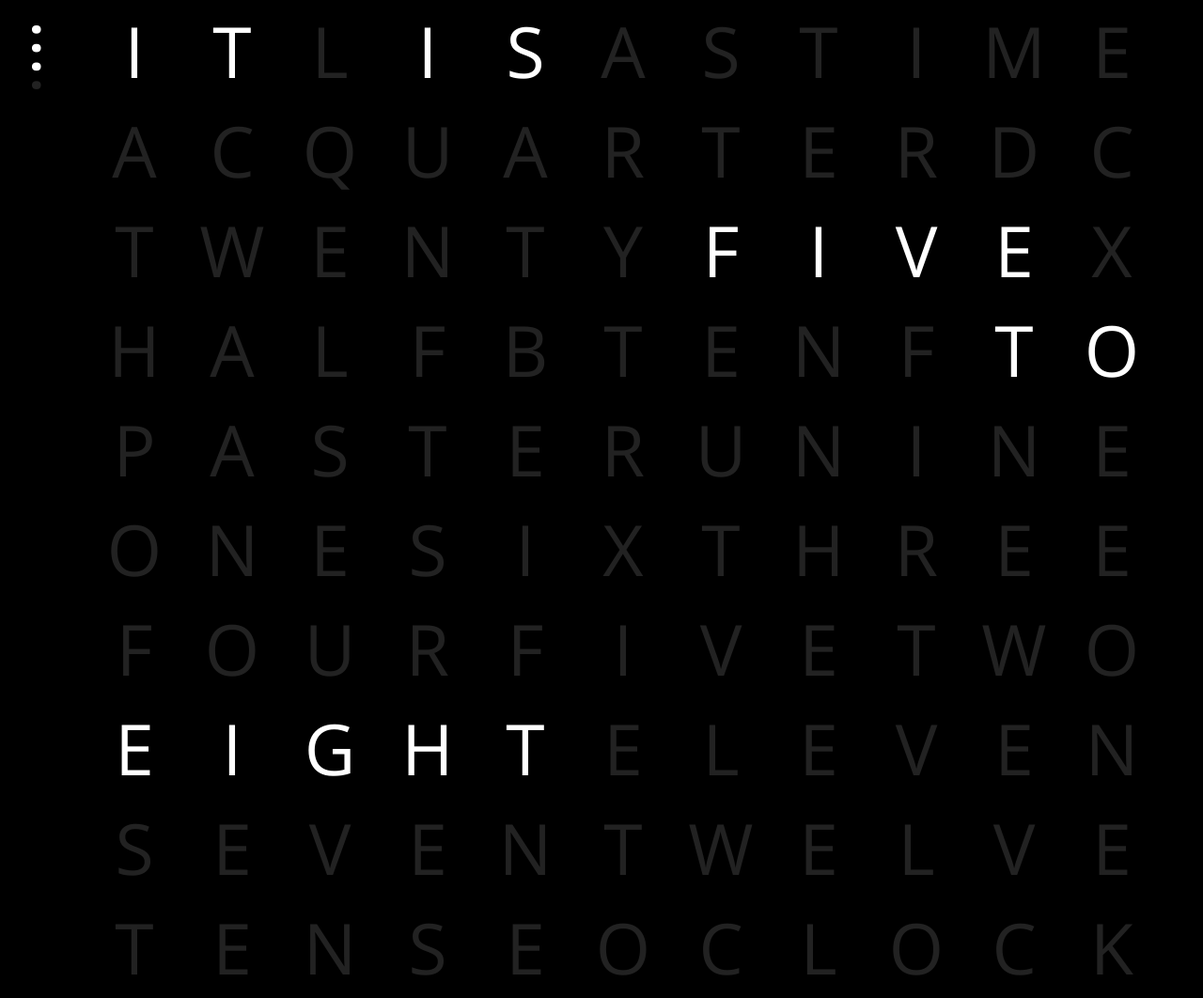
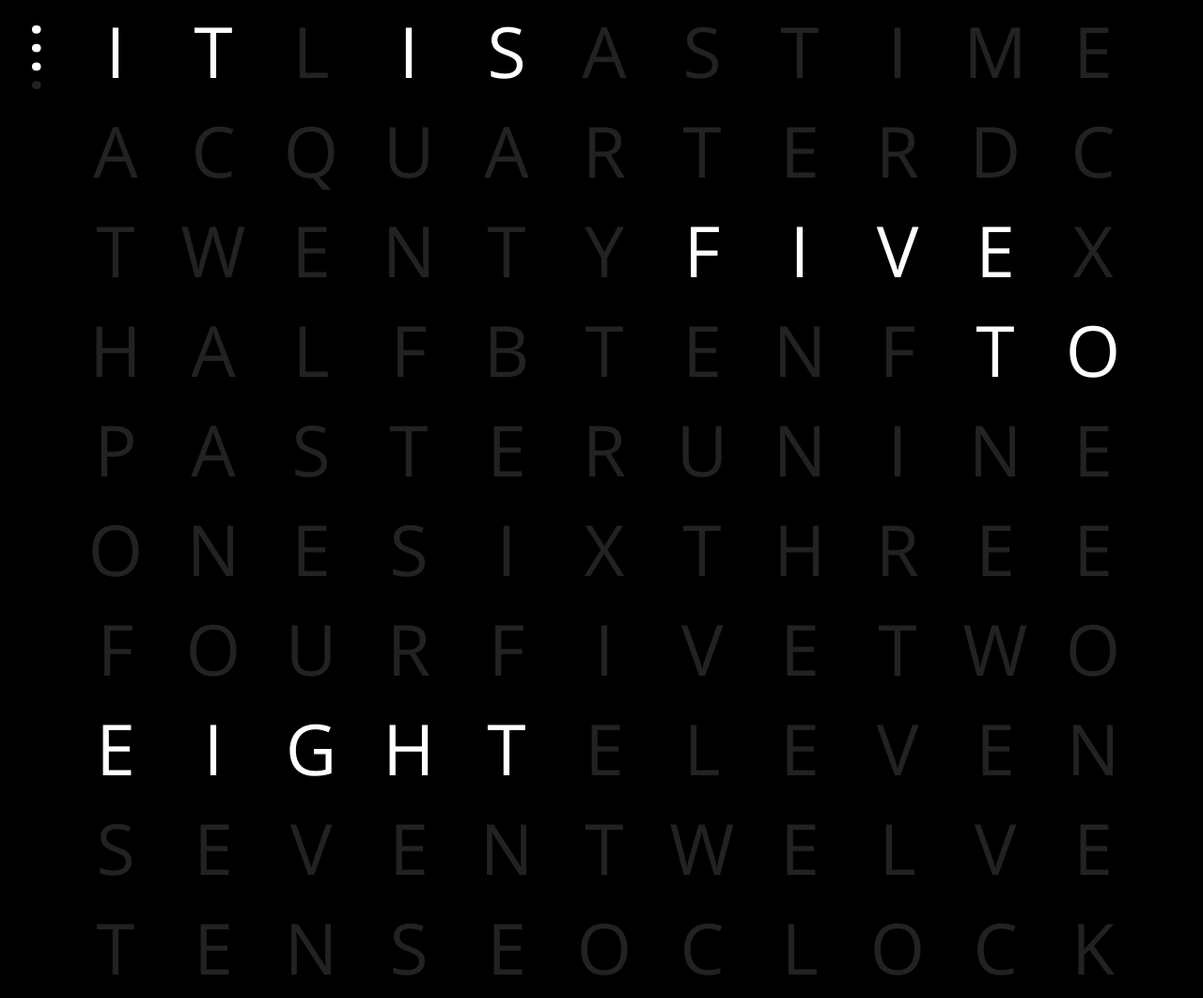
Before and after one commit to danielduan/RaspberryPIClock, a PHP site: page /clock in a window 1280 px wide. Shown: the whole page at 94% size. Run offline with PHP 8.4, Linux system fonts and the light colour scheme.

Commit message:
body styling

```diff
--- a/clock/CSS Clock_files/clock.css
+++ b/clock/CSS Clock_files/clock.css
@@ -6,12 +6,13 @@ body {
 	vertical-align:baseline;
 	margin:0;
 	padding:0;
+	overflow:hidden;
 }
 
 #qlocktwo {
 	position:absolute;
 	margin-top:0px;
-	margin-left:90px;
+	margin-left:70px;
 	font-size: 75px;
 	font-family: 'Open Sans';
 	color: #222222;
@@ -25,7 +26,7 @@ body {
     transform: rotate(90deg);
 	position:absolute;
 	margin-top: 10px;
-	margin-left:25px;
+	margin-left: 25px;
 	font-size: 75px;
 	font-family: 'Open Sans';
 	color: #222222;
```
